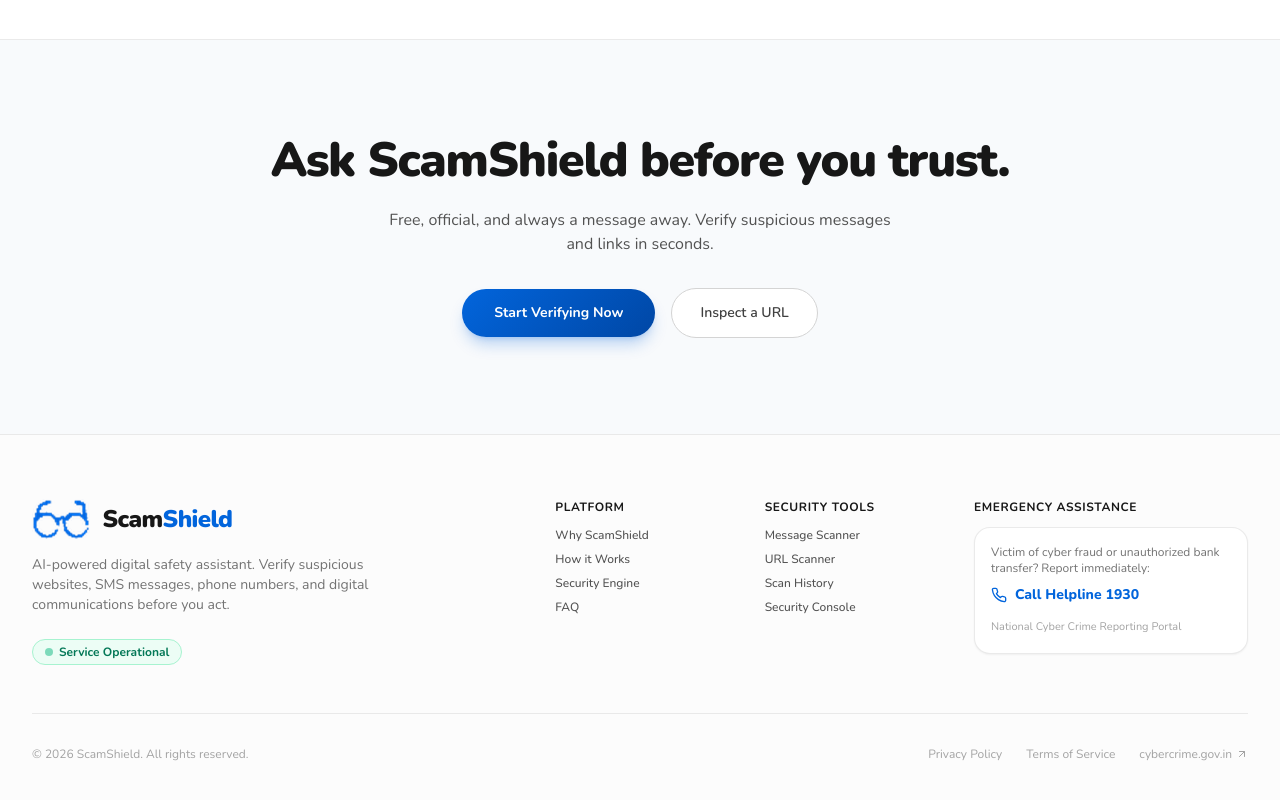
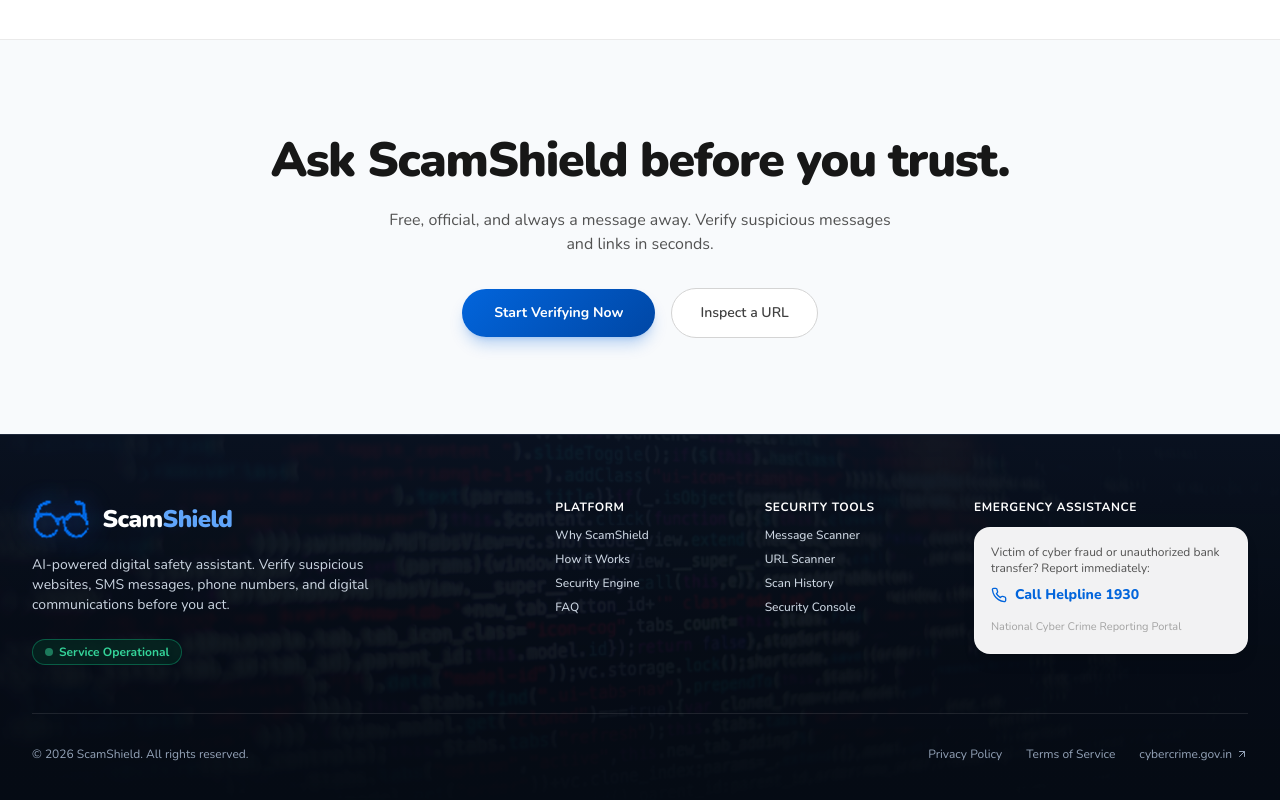
Before and after one commit to ysh7781/Prompt-Eng, a React (Vite) app in the folder scamshield/frontend/: page / in a window 1280 px wide. Shown: the part 6805-7605 px from the top of the page. Built offline with nearby package versions, Linux system fonts and the light colour scheme; no server answers.

Commit message:
feat(ui): add cyber code matrix background image to footer with glowing syntax overlay

```diff
--- a/scamshield/frontend/src/components/layout/Footer.jsx
+++ b/scamshield/frontend/src/components/layout/Footer.jsx
@@ -5,23 +5,33 @@ import { ScamShieldLogoMark } from './Navbar.jsx'
 
 function Footer() {
   return (
-    <footer className="border-t border-neutral-200/80 bg-neutral-50/60 pt-16 pb-12 text-sm text-neutral-600">
-      <div className="mx-auto max-w-7xl px-4 sm:px-6 lg:px-8">
-        <div className="grid grid-cols-1 md:grid-cols-12 gap-10 pb-12 border-b border-neutral-200/80">
+    <footer className="relative overflow-hidden border-t border-slate-800 bg-[#070D18] pt-16 pb-12 text-sm text-slate-300">
+      {/* Code Matrix Background Image (User Photo) with dark overlay */}
+      <div className="absolute inset-0 z-0 pointer-events-none">
+        <img
+          src="/footer-bg.jpg"
+          alt="Security Code Matrix Background"
+          className="w-full h-full object-cover object-center opacity-35 filter saturate-150 contrast-125"
+        />
+        <div className="absolute inset-0 bg-gradient-to-t from-[#050B14] via-[#070D18]/85 to-[#0A1322]/90 backdrop-blur-[0.5px]" />
+      </div>
+
+      <div className="relative z-10 mx-auto max-w-7xl px-4 sm:px-6 lg:px-8">
+        <div className="grid grid-cols-1 md:grid-cols-12 gap-10 pb-12 border-b border-white/10">
           {/* Brand Info */}
           <div className="md:col-span-5 space-y-4">
             <div className="flex items-center gap-3">
-              <ScamShieldLogoMark className="h-10 w-auto" />
-              <span className="font-nunito text-2xl font-black text-neutral-900 tracking-tight">
-                Scam<span className="text-brand">Shield</span>
+              <ScamShieldLogoMark className="h-10 w-auto drop-shadow-[0_0_12px_rgba(37,99,235,0.45)]" />
+              <span className="font-nunito text-2xl font-black text-white tracking-tight">
+                Scam<span className="text-blue-400">Shield</span>
               </span>
             </div>
-            <p className="text-xs sm:text-sm text-neutral-500 max-w-sm leading-relaxed">
+            <p className="text-xs sm:text-sm text-slate-300 max-w-sm leading-relaxed">
               AI-powered digital safety assistant. Verify suspicious websites, SMS messages, phone numbers, and digital communications before you act.
             </p>
             <div className="flex items-center gap-2 pt-2">
-              <span className="inline-flex items-center gap-1.5 px-3 py-1 rounded-full bg-emerald-50 border border-emerald-200 text-xs font-bold text-emerald-700">
-                <span className="h-2 w-2 rounded-full bg-emerald-500 animate-pulse" />
+              <span className="inline-flex items-center gap-1.5 px-3 py-1 rounded-full bg-emerald-950/60 border border-emerald-500/40 text-xs font-bold text-emerald-400">
+                <span className="h-2 w-2 rounded-full bg-emerald-400 animate-pulse" />
                 Service Operational
               </span>
             </div>
@@ -29,37 +39,37 @@ function Footer() {
 
           {/* Quick Nav */}
           <div className="md:col-span-2 space-y-3">
-            <h4 className="font-nunito text-xs font-bold uppercase tracking-wider text-neutral-900">
+            <h4 className="font-nunito text-xs font-bold uppercase tracking-wider text-white">
               Platform
             </h4>
             <ul className="space-y-2 text-xs font-medium">
-              <li><a href="#why-scamshield" className="hover:text-brand transition-colors">Why ScamShield</a></li>
-              <li><a href="#how-it-works" className="hover:text-brand transition-colors">How it Works</a></li>
-              <li><a href="#engine" className="hover:text-brand transition-colors">Security Engine</a></li>
-              <li><a href="#faq" className="hover:text-brand transition-colors">FAQ</a></li>
+              <li><a href="#why-scamshield" className="text-slate-300 hover:text-blue-400 transition-colors">Why ScamShield</a></li>
+              <li><a href="#how-it-works" className="text-slate-300 hover:text-blue-400 transition-colors">How it Works</a></li>
+              <li><a href="#engine" className="text-slate-300 hover:text-blue-400 transition-colors">Security Engine</a></li>
+              <li><a href="#faq" className="text-slate-300 hover:text-blue-400 transition-colors">FAQ</a></li>
             </ul>
           </div>
 
           {/* Tools */}
           <div className="md:col-span-2 space-y-3">
-            <h4 className="font-nunito text-xs font-bold uppercase tracking-wider text-neutral-900">
+            <h4 className="font-nunito text-xs font-bold uppercase tracking-wider text-white">
               Security Tools
             </h4>
             <ul className="space-y-2 text-xs font-medium">
-              <li><Link to="/scanner/message" className="hover:text-brand transition-colors">Message Scanner</Link></li>
-              <li><Link to="/scanner/url" className="hover:text-brand transition-colors">URL Scanner</Link></li>
-              <li><Link to="/history" className="hover:text-brand transition-colors">Scan History</Link></li>
-              <li><Link to="/dashboard" className="hover:text-brand transition-colors">Security Console</Link></li>
+              <li><Link to="/scanner/message" className="text-slate-300 hover:text-blue-400 transition-colors">Message Scanner</Link></li>
+              <li><Link to="/scanner/url" className="text-slate-300 hover:text-blue-400 transition-colors">URL Scanner</Link></li>
+              <li><Link to="/history" className="text-slate-300 hover:text-blue-400 transition-colors">Scan History</Link></li>
+              <li><Link to="/dashboard" className="text-slate-300 hover:text-blue-400 transition-colors">Security Console</Link></li>
             </ul>
           </div>
 
           {/* Emergency Helpline */}
           <div className="md:col-span-3 space-y-3">
-            <h4 className="font-nunito text-xs font-bold uppercase tracking-wider text-neutral-900">
+            <h4 className="font-nunito text-xs font-bold uppercase tracking-wider text-white">
               Emergency Assistance
             </h4>
-            <div className="p-4 rounded-2xl bg-white border border-neutral-200/80 shadow-sm space-y-2">
-              <p className="text-xs text-neutral-500 leading-snug">
+            <div className="p-4 rounded-2xl bg-white/95 backdrop-blur-md border border-white/20 shadow-lg space-y-2 text-neutral-900">
+              <p className="text-xs text-neutral-600 leading-snug">
                 Victim of cyber fraud or unauthorized bank transfer? Report immediately:
               </p>
               <a
@@ -75,12 +85,12 @@ function Footer() {
         </div>
 
         {/* Bottom Credits */}
-        <div className="pt-8 flex flex-col sm:flex-row items-center justify-between gap-4 text-xs text-neutral-400">
+        <div className="pt-8 flex flex-col sm:flex-row items-center justify-between gap-4 text-xs text-slate-400">
           <p>© {new Date().getFullYear()} ScamShield. All rights reserved.</p>
           <div className="flex items-center gap-6">
-            <a href="#faq" className="hover:text-neutral-600 transition-colors">Privacy Policy</a>
-            <a href="#faq" className="hover:text-neutral-600 transition-colors">Terms of Service</a>
-            <a href="https://cybercrime.gov.in" target="_blank" rel="noopener noreferrer" className="hover:text-neutral-600 transition-colors inline-flex items-center gap-1">
+            <a href="#faq" className="hover:text-slate-200 transition-colors">Privacy Policy</a>
+            <a href="#faq" className="hover:text-slate-200 transition-colors">Terms of Service</a>
+            <a href="https://cybercrime.gov.in" target="_blank" rel="noopener noreferrer" className="hover:text-slate-200 transition-colors inline-flex items-center gap-1">
               <span>cybercrime.gov.in</span>
               <ArrowUpRight className="h-3 w-3" />
             </a>
```
Also changed, not shown: scamshield/frontend/public/code-bg.jpg (added), scamshield/frontend/public/footer-bg.jpg (added).
